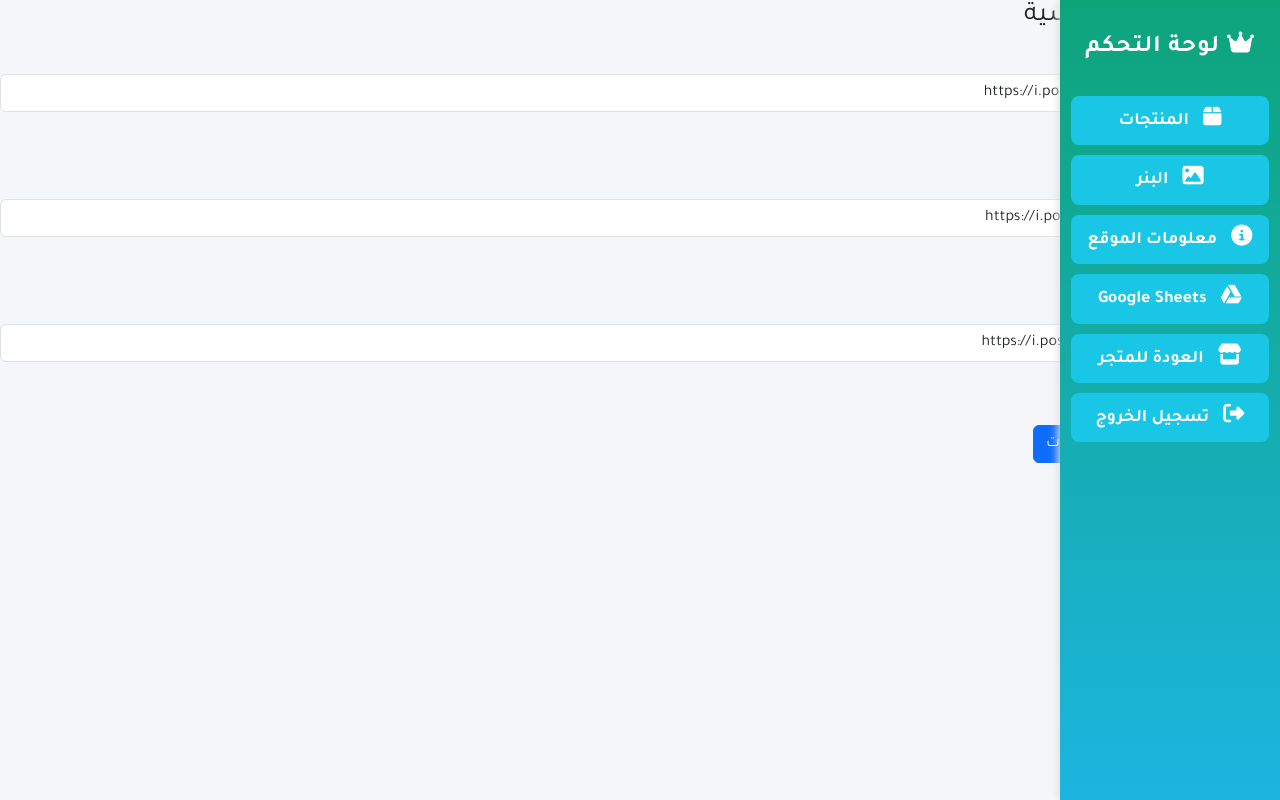
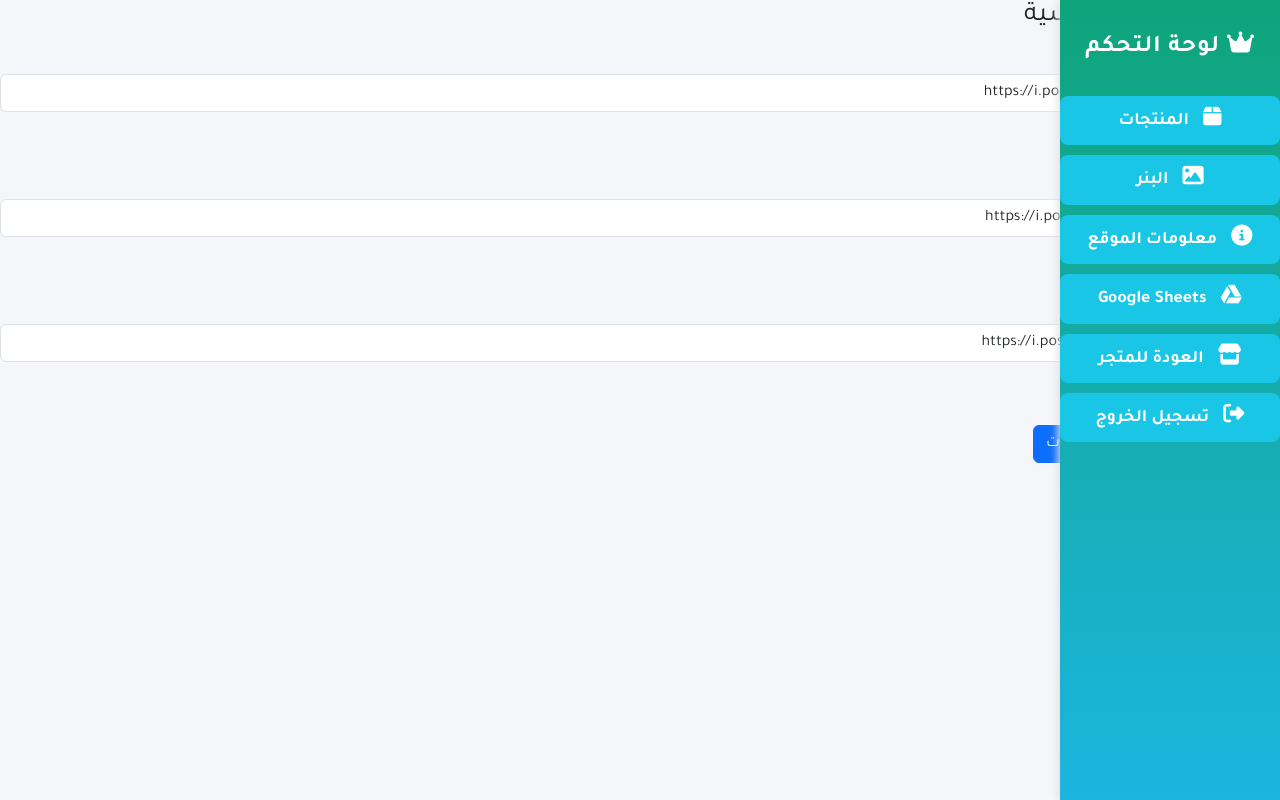
Before and after one commit to rodyasaad/beauty-store, a Flask app: page /admin/banner in a window 1280 px wide. Run offline with Flask 3, Linux system fonts and the light colour scheme; the visitor is signed in with stand-in values (Sample User, id 1).

Commit message:
Update admin_base.html

```diff
--- a/templates/admin_base.html
+++ b/templates/admin_base.html
@@ -6,12 +6,8 @@
     <title>لوحة التحكم - {{ title or '' }}</title>
     <link rel="stylesheet" href="https://cdn.jsdelivr.net/npm/bootstrap@5.3.0/dist/css/bootstrap.rtl.min.css">
     <link rel="stylesheet" href="https://cdnjs.cloudflare.com/ajax/libs/font-awesome/6.4.2/css/all.min.css">
-    <link href="https://fonts.googleapis.com/css2?family=Tajawal:wght@400;700&display=swap" rel="stylesheet">
     <style>
-        body {
-            font-family: 'Tajawal', Arial, sans-serif;
-            background: #f4f6fa;
-        }
+        body { font-family: 'Tajawal', Arial, sans-serif; background: #f4f6fa; }
         .sidebar {
             position: fixed;
             top: 0; right: 0; bottom: 0;
@@ -37,16 +33,15 @@
             border-radius: 8px !important;
             margin-bottom: 10px;
             display: block;
-            width: 90%;
+            width: 100%;
             text-align: center;
             padding: 10px 0;
             font-size: 1.1rem;
             box-shadow: none !important;
-            margin-inline: auto;
             transition: background 0.15s;
         }
         .btn-sidebar:active, .btn-sidebar:focus, .btn-sidebar:hover {
-            background: #0ea4c6 !important; /* أغمق عند التحويم */
+            background: #0ea4c6 !important; /* درجة أغمق عند التحويم */
             color: #fff !important;
             outline: none !important;
         }
@@ -58,6 +53,7 @@
             .sidebar { width: 100vw; left: 0; right: 0; }
         }
     </style>
+    <link href="https://fonts.googleapis.com/css2?family=Tajawal:wght@400;700&display=swap" rel="stylesheet">
 </head>
 <body>
     <div class="sidebar">
@@ -69,13 +65,8 @@
         <button type="button" class="btn-sidebar" onclick="window.location.href='/admin/site-info'"><i class="fa-solid fa-info-circle"></i> معلومات الموقع</button>
         <button type="button" class="btn-sidebar" onclick="window.location.href='/admin/google-sheets'"><i class="fa-brands fa-google-drive"></i> Google Sheets</button>
         <button type="button" class="btn-sidebar" onclick="window.location.href='/'"><i class="fa-solid fa-store"></i> العودة للمتجر</button>
-
-        <!-- تسجيل الخروج بنفس تنسيق الأزرار -->
-        <form action="/admin/logout" method="get">
-            <button type="submit" class="btn-sidebar"><i class="fa-solid fa-sign-out-alt"></i> تسجيل الخروج</button>
-        </form>
+        <button type="button" class="btn-sidebar" onclick="window.location.href='/admin/logout'"><i class="fa-solid fa-sign-out-alt"></i> تسجيل الخروج</button>
     </div>
-
     <div class="main-content">
         {% block content %}{% endblock %}
     </div>
```
